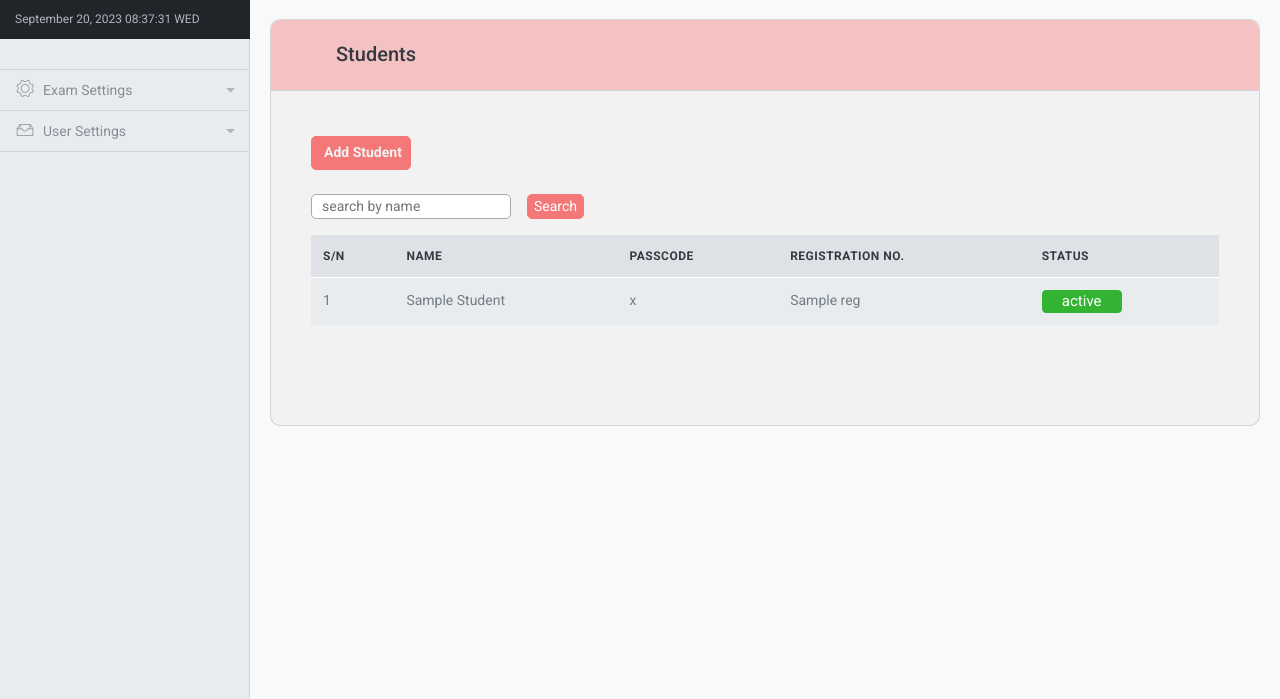
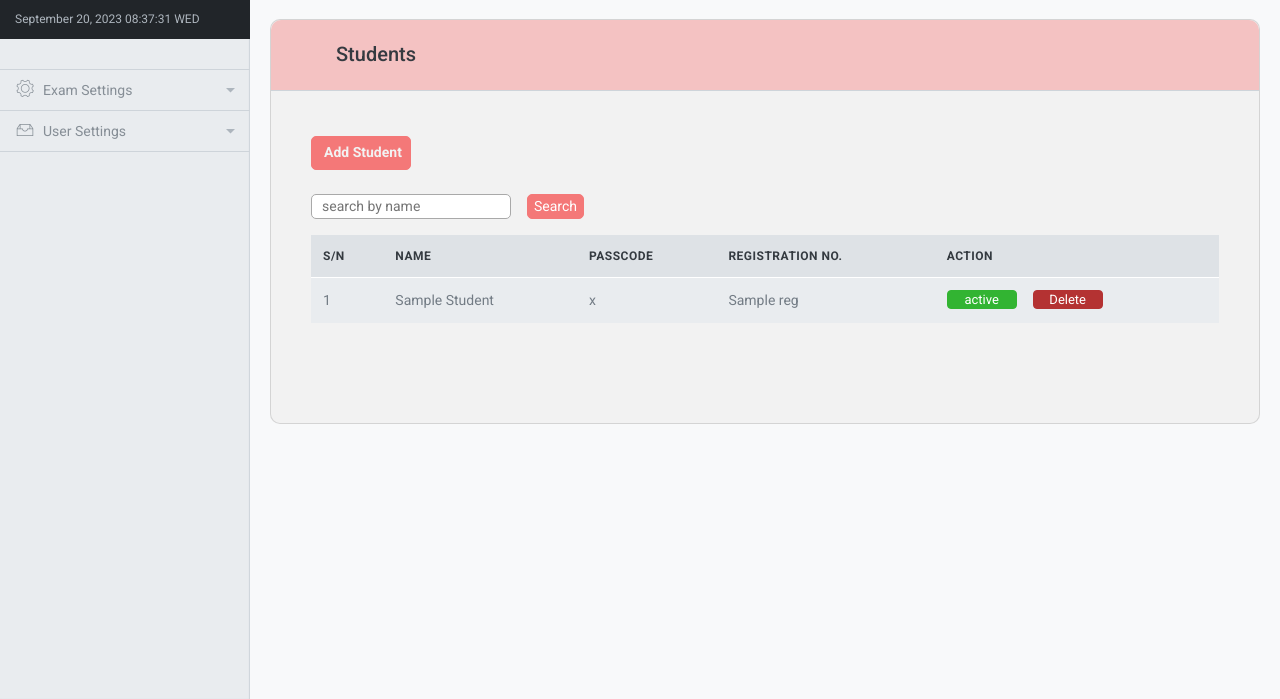
Before and after one commit to viqtoh/cbt, a Django app: template templates/students.html in a window 1280 px wide. Shown: the part 101-800 px from the top of the page. Run offline with Django 3.2, Linux system fonts and the light colour scheme; the template is opened without the code that fills it: most values are stand-ins (such as "Sample title", 1, 10 or a date in 2020); parts of the project's set-up code (start-up, migrations or seed data) failed here and were passed over; some libraries are stand-ins or nearby versions; some web fonts are replaced.

Commit message:
added delete and fixed slow loading

```diff
--- a/static/css/style.css
+++ b/static/css/style.css
@@ -684,9 +684,9 @@ a .courseCon p{
 .actives{
 	color: white;
 	background-color: rgb(50, 180, 50);
-	font-size: 15px;
-	line-height: 1.3;
-	width: 80px;
+	font-size: 13px;
+	line-height: 1.2;
+	width: 70px;
 	border: 1px solid rgb(50, 180, 50);
 	border-radius: 4px;
 	transition-duration: 0.6s;
@@ -699,9 +699,9 @@ a .courseCon p{
 .inactives{
 	color: white;
 	background-color: rgb(180, 50, 50);
-	font-size: 15px;
-	line-height: 1.3;
-	width: 80px;
+	font-size: 13px;
+	line-height: 1.2;
+	width: 70px;
 	border: 1px solid rgb(180, 50, 50);
 	border-radius: 4px;
 	transition-duration: 0.6s;
--- a/templates/base.html
+++ b/templates/base.html
@@ -13,15 +13,11 @@
     <meta name="twitter:card" content="summary_large_image">
     <meta name="twitter:title" content="Katniss">
     <meta name="twitter:description" content="Premium Quality and Responsive UI for Dashboard.">
-    <meta name="twitter:image" content="http://themepixels.me/katniss/img/katniss-social.png">
     <link rel="shortcut icon" type="image/x-icon" href="{% static 'images/favicon.ico' %}">
     <!-- Facebook -->
-    <meta property="og:url" content="http://themepixels.me/katniss">
     <meta property="og:title" content="Bracket">
     <meta property="og:description" content="Premium Quality and Responsive UI for Dashboard.">
 
-    <meta property="og:image" content="http://themepixels.me/katniss/img/katniss-social.png">
-    <meta property="og:image:secure_url" content="http://themepixels.me/katniss/img/katniss-social.png">
     <meta property="og:image:type" content="image/png">
     <meta property="og:image:width" content="1200">
     <meta property="og:image:height" content="600">
@@ -37,7 +33,6 @@
     <link href="{% static 'lib/font-awesome/css/font-awesome.css' %}" rel="stylesheet">
     <link href="{% static 'lib/Ionicons/css/ionicons.css' %}" rel="stylesheet">
     <link href="{% static 'lib/perfect-scrollbar/css/perfect-scrollbar.css' %}" rel="stylesheet">
-    <link href="{% static 'lib/rickshaw/rickshaw.min.css' %}" rel="stylesheet">
     <link href="{% static 'css/style.css' %}" rel="stylesheet">
     <link rel="shortcut icon" type="image/x-icon" href="{% static 'images/favicon.ico' %}">
     {% block boot %}
@@ -116,19 +111,17 @@
 
 
          <script src="{% static 'lib/jquery/jquery.js' %}" type="text/javascript"></script>
-    <script src="{% static 'lib/popper.js/popper.js' %}" type="text/javascript"></script>
     <script src="{% static 'lib/bootstrap/bootstrap.js' %}" type="text/javascript"></script>
     <script src="{% static 'lib/perfect-scrollbar/js/perfect-scrollbar.jquery.js' %}" type="text/javascript"></script>
     <script src="{% static 'lib/moment/moment.js' %}" type="text/javascript"></script>
     <script src="{% static 'lib/d3/d3.js' %}" type="text/javascript"></script>
-    <script src="{% static 'lib/rickshaw/rickshaw.min.js' %}"></script>
-    <script src="http://maps.google.com/maps/api/js?key=AIzaSyAEt_DBLTknLexNbTVwbXyq2HSf2UbRBU8"></script>
+
+    <script src="{% static 'lib/popper.js/popper.js' %}" type="text/javascript"></script>
     <script src="{% static 'lib/gmaps/gmaps.js' %}" type="text/javascript"></script>
     <script src="{% static 'lib/chart.js/Chart.js' %}" type="text/javascript"></script>
 
     <script src="{% static 'js/katniss.js' %}" type="text/javascript"></script>
     <script src="{% static 'js/ResizeSensor.js' %}" type="text/javascript"></script>
-    <script src="{% static 'js/dashboard.js' %}" type="text/javascript"></script>
 
   </body>
 </html>
--- a/templates/courses.html
+++ b/templates/courses.html
@@ -117,7 +117,6 @@
  	for (var i = elements.length - 1; i >= 0; i--) {
  		elements[i].style.height=max.toString()+'px';
  	}
- 	console.log(hs);
 
  	function show(){
  		document.getElementById('preformdiv').style.display='none';
--- a/templates/exam.html
+++ b/templates/exam.html
@@ -147,8 +147,6 @@
   for (var i = elements.length - 1; i >= 0; i--) {
     elements[i].style.height=max.toString()+'px';
   }
-  console.log(hs);
-
   function show(){
     document.getElementById('preformdiv').style.display='none';
     document.getElementById('formdiv').style.display='block';
--- a/templates/exams.html
+++ b/templates/exams.html
@@ -80,8 +80,6 @@
  	for (var i = elements.length - 1; i >= 0; i--) {
  		elements[i].style.height=max.toString()+'px';
  	}
- 	console.log(hs);
-
  	</script>
 
 {% endblock %}
--- a/templates/paper.html
+++ b/templates/paper.html
@@ -133,9 +133,4 @@
 
     </div><!-- kt-mainpanel -->
 
-<script type="text/javascript">
-  var element = document.querySelector('.Qform');
-  element.scrollIntoView();
-</script>
-
 {% endblock %}
--- a/templates/sign-in.html
+++ b/templates/sign-in.html
@@ -12,15 +12,11 @@
     <meta name="twitter:card" content="summary_large_image">
     <meta name="twitter:title" content="Katniss">
     <meta name="twitter:description" content="Premium Quality and Responsive UI for Dashboard.">
-    <meta name="twitter:image" content="http://themepixels.me/katniss/img/katniss-social.png">
 
     <!-- Facebook -->
-    <meta property="og:url" content="http://themepixels.me/katniss">
     <meta property="og:title" content="Bracket">
     <meta property="og:description" content="Premium Quality and Responsive UI for Dashboard.">
 
-    <meta property="og:image" content="http://themepixels.me/katniss/img/katniss-social.png">
-    <meta property="og:image:secure_url" content="http://themepixels.me/katniss/img/katniss-social.png">
     <meta property="og:image:type" content="image/png">
     <meta property="og:image:width" content="1200">
     <meta property="og:image:height" content="600">
--- a/templates/students.html
+++ b/templates/students.html
@@ -111,7 +111,7 @@
                 <th>Name</th>
                 <th>Passcode</th>
                 <th>Registration No.</th>
-                <th>Status</th>
+                <th>Action</th>
               </thead>
                 <tbody>
                 {% for student in students %}
@@ -121,11 +121,13 @@
                   <td>{{ student.passcode }}</td>
                   <td>{{ student.reg }}</td>
                   <td>
-                    <form method="POST">
+                    <form method="POST" style="display: flex;">
                       {% csrf_token %}
                       <input type="hidden" name="id" value="{{ student.id }}">
+                      <input type="hidden" name="action" class="faction">
                       <input type="hidden" name="next" value="{{ request.path }}">
-                     <button class="{% if student.status == 'active' %} actives {% else %} inactives {% endif %}">{{ student.status }}</button>
+                     <button onclick="makestatus({{ forloop.counter0 }})" class="{% if student.status == 'active' %} actives {% else %} inactives {% endif %}">{{ student.status }}</button>
+                     <button onclick="makedelete({{ forloop.counter0 }})" class="ml-3 inactives">Delete</button>
                     </form>
                   </td>
                 </tr>
@@ -164,6 +166,12 @@
       document.getElementById('preformdiv').style.display='block';
     }
 
+    function makedelete(sn){
+      document.getElementsByClassName('faction')[sn].value='delete';
+    }
+    function makestatus(sn){
+      document.getElementsByClassName('faction')[sn].value='status';
+    }
  </script>
 
 
```
Also changed, not shown: user/views.py (+10 -5 lines), db.sqlite3.
